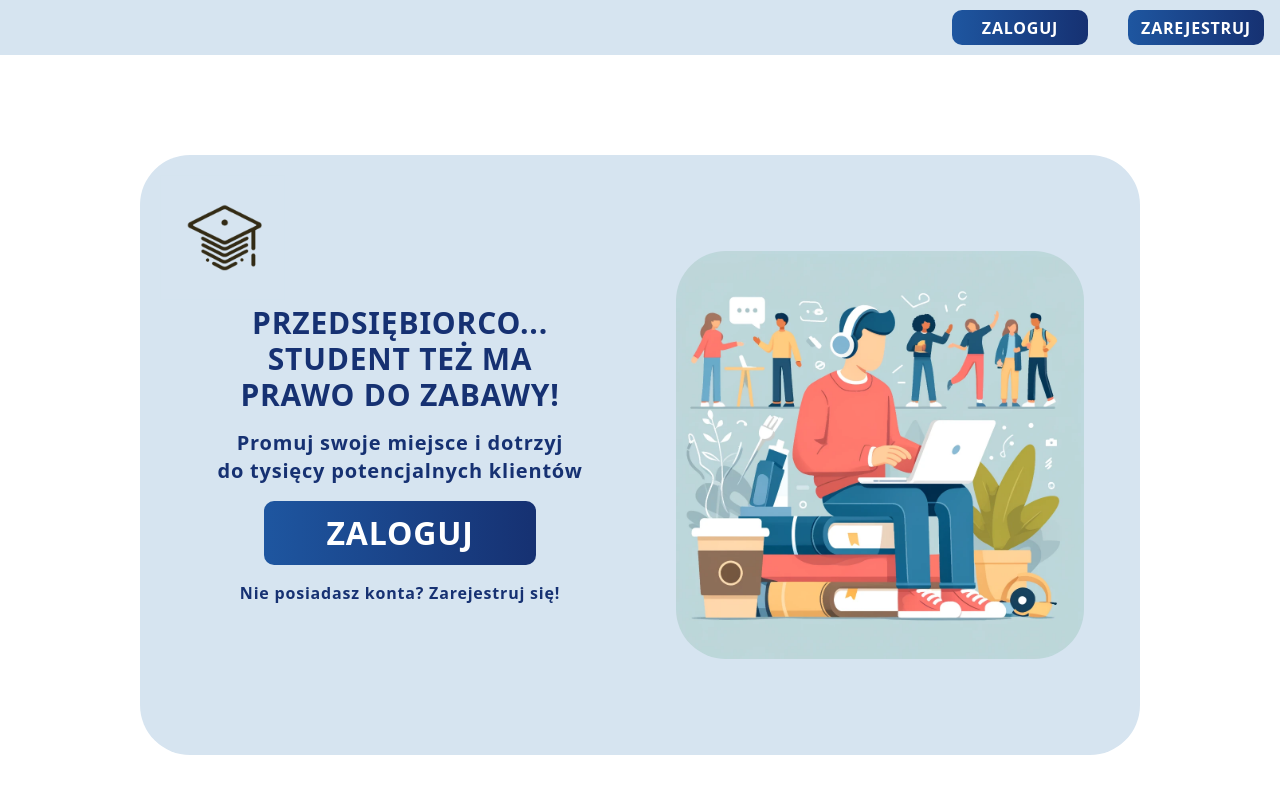
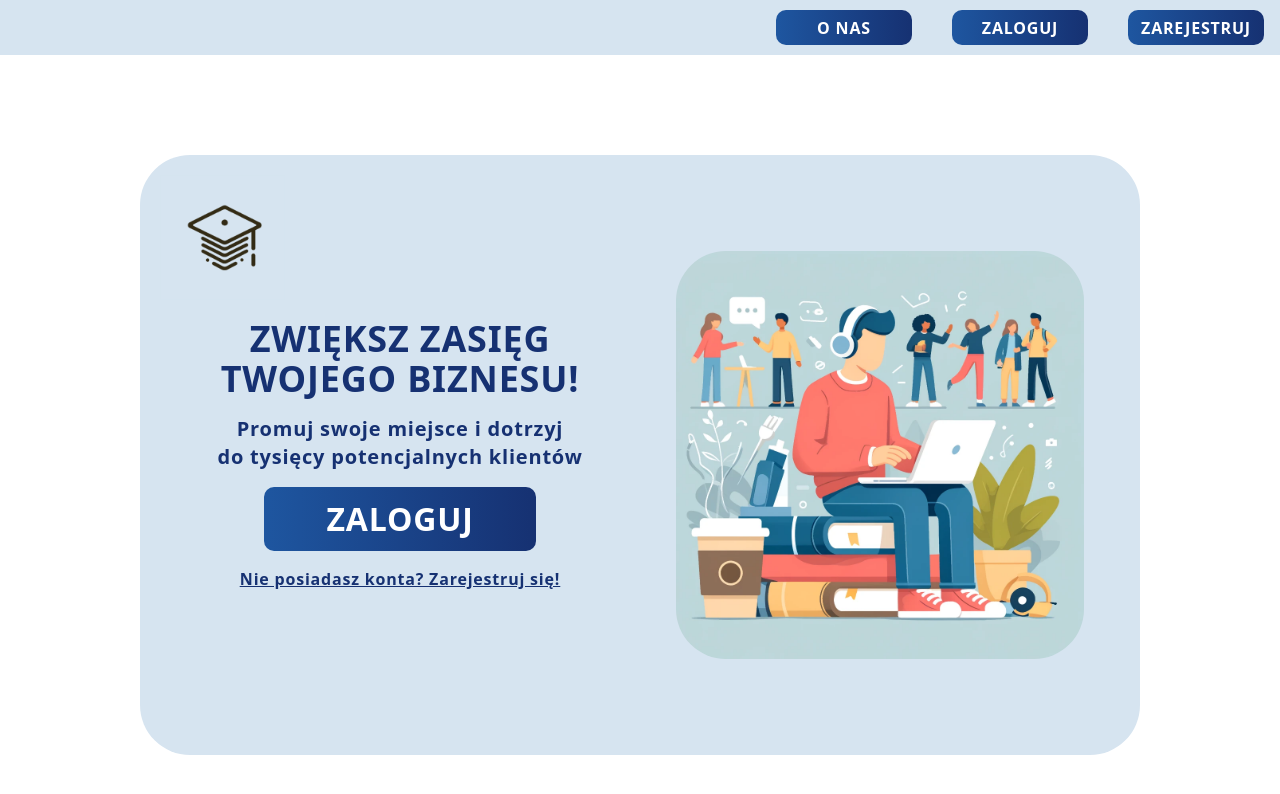
Before and after one commit to matmirowski/gong-web, a React (Create React App) app: page / in a window 1280 px wide. Shown: the top 794 px of the page. Built offline with nearby package versions, Linux system fonts and the light colour scheme; a web font is replaced by a local one.

Commit message:
[46] add underline to all link elements

```diff
--- a/src/components/sign/SignInForm.tsx
+++ b/src/components/sign/SignInForm.tsx
@@ -111,7 +111,7 @@ const SignInForm: React.FC = () => {
         height={90}
         required={true}
       />
-      <Link className="text-button-light-blue font-extrabold" to={"/register"}>
+      <Link className="text-button-light-blue font-extrabold underline" to={"/register"}>
         Nie posiadasz konta? Zarejestruj sie!
       </Link>
       <div className="bg-black my-11"></div>
--- a/src/pages/LandingPage.tsx
+++ b/src/pages/LandingPage.tsx
@@ -43,6 +43,11 @@ const LandingPage: React.FC = () => {
     return (
         <>
             <Navbar>
+                <Link to="/about">
+                    <Button onClick={() => console.log('Navigating...')} state={ButtonState.Active} width='136' height='35'>
+                        o nas
+                    </Button>
+                </Link>
                 {isLoggedIn ? (
                     <>
                       {userRole === 'owner' && (
@@ -87,8 +92,8 @@ const LandingPage: React.FC = () => {
             <Box>
             <div className="grid grid-cols-2 items-center justify-center h-full">
                 <div className="flex flex-col text-t-dark-blue font-proxima-nova items-center justify-center">
-                    <h2 className="text-3xl  font-black	 text-center">
-                    PRZEDSIĘBIORCO...<br/>STUDENT TEŻ MA <br/>PRAWO DO ZABAWY!
+                    <h2 className="text-4xl font-black text-center">
+                    ZWIĘKSZ ZASIĘG <br></br>TWOJEGO BIZNESU!
                     </h2>
                     <p className="text-xl font-semibold m-4 text-center">
                     Promuj swoje miejsce i dotrzyj<br/>do tysięcy potencjalnych klientów
@@ -97,7 +102,7 @@ const LandingPage: React.FC = () => {
                     <Link to="/sign"><Button onClick={() => console.log('Navigating...')} state={ButtonState.Active} width='272' height='64' fontSize='32px'>
                         Zaloguj
                     </Button></Link>}
-                    {!isLoggedIn && <span className='font-bold mt-4'>
+                    {!isLoggedIn && <span className='font-bold mt-4 underline'>
                         <Link to="/register">Nie posiadasz konta? Zarejestruj się!</Link>
                     </span>}
                 </div>
```
